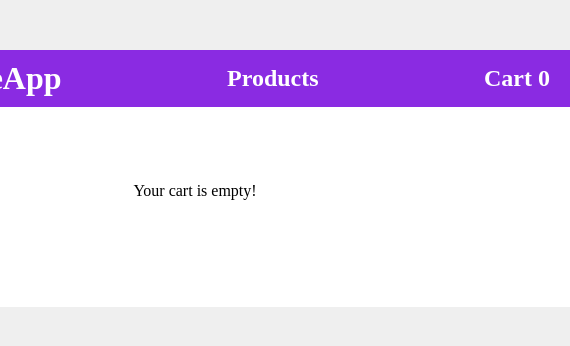
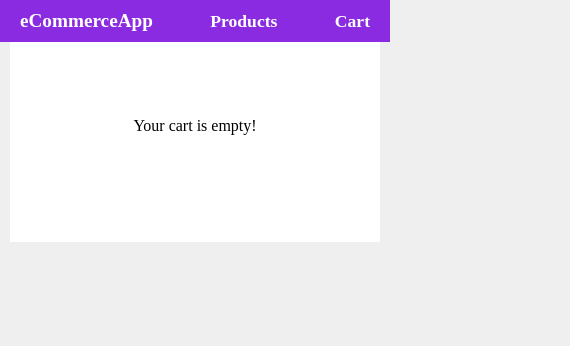
Before and after one commit to AlexDegerman/e-commerce-app-ts, a React (Vite) app: page /cart in a window 390 px wide. Shown: the top 346 px of the page, 570 px wide, since content can reach past the window. Built offline with nearby package versions, Linux system fonts and the light colour scheme.

Commit message:
Add mobile responsiveness

```diff
--- a/src/App.css
+++ b/src/App.css
@@ -12,7 +12,7 @@
 
 .main-content {
   background-color: #FFFFFF;
-  width: 750px;
+  width: clamp(280px, 95%, 750px);
   display: flex;
   flex-direction: column;
   align-items: center;
--- a/src/components/Cart.tsx
+++ b/src/components/Cart.tsx
@@ -3,7 +3,7 @@
 import "../styles/Cart.css";
 
 const Cart = () => {
-  const { cartItems, removeFromCart } = useCart()
+  const { cartItems, removeFromCart, clearCart } = useCart()
 
    const totalPrice = cartItems.reduce((total, item) => total + (item.price * (item.quantity || 1)), 0)
 
@@ -30,6 +30,9 @@
         <button onClick={() => removeFromCart(item.id)}>Remove</button>
       </div>
     ))}
+    <div className="clear-cart">
+      <button className="clear-cart-button" onClick={clearCart}>Remove all</button>
+    </div>
     <div className="cart-total">
       <h3>Total Price: ${totalPrice.toFixed(2)}</h3>
     </div>
--- a/src/components/Header.tsx
+++ b/src/components/Header.tsx
@@ -9,7 +9,8 @@
     <div className="header">
       <Link to="/" className="header-link"><h1>eCommerceApp</h1></Link>
       <Link to="/product-list" className="header-link"><h2>Products</h2></Link>
-      <Link to="/cart" className="header-link"><h2>Cart {cartItems.length}</h2></Link>
+      <Link to="/cart" className="header-link"><h2>Cart {cartItems.length > 0 && cartItems.length}</h2>
+      </Link>
     </div>
   )
 }
--- a/src/components/ProductPage.tsx
+++ b/src/components/ProductPage.tsx
@@ -27,7 +27,7 @@
   const stockAmount = Math.floor(Math.random() * (200 - 100 + 1)) + 100
 
   if (!product) {
-    return <div>Product not found</div>
+    return <div className="not-found">Product not found</div>
   }
 
   const handleQuantityChange = (e: React.ChangeEvent<HTMLSelectElement>): void => {
--- a/src/index.css
+++ b/src/index.css
@@ -3,8 +3,3 @@
   padding: 0;
   box-sizing: border-box;
 }
-
-html, body {
-  width: 100%;
-  height: 100%;
-}
--- a/src/providers/CartProvider.tsx
+++ b/src/providers/CartProvider.tsx
@@ -55,12 +55,23 @@
     })
   }
 
+  const clearCart = (): void => {
+    setCartItems([])
+    localStorage.removeItem("cartItems")
+  }
+
   useEffect(() => {
     localStorage.setItem("cartItems", JSON.stringify(cartItems))
   }, [cartItems])
 
   return (
-    <CartContext.Provider value={{ cartItems, addToCart, removeFromCart, updateCartItemQuantity}}>
+    <CartContext.Provider value={{
+      cartItems,
+      addToCart,
+      removeFromCart,
+      updateCartItemQuantity,
+      clearCart
+    }}>
       {children}
     </CartContext.Provider>
   )
--- a/src/styles/Cart.css
+++ b/src/styles/Cart.css
@@ -106,3 +106,36 @@
 .item-name {
   text-decoration: none;
 }
+
+@media (max-width: 680px) {
+  .cart-item {
+    flex-direction: column;
+    align-items: flex-start;
+    gap: 15px;
+  }
+
+  .cart-image {
+    height: auto;
+    max-height: 150px;
+  }
+
+  .item-name h3 {
+    font-size: 1.1rem;
+  }
+
+  .item-price-details {
+    align-items: flex-start;
+  }
+
+  .cart-total h3 {
+    font-size: 1.2rem;
+  }
+
+  .cart-container h1 {
+    font-size: 1.5rem;
+  }
+
+  .cart-item button, .clear-cart-button {
+    width: 100%;
+  }
+}
--- a/src/styles/Header.css
+++ b/src/styles/Header.css
@@ -5,7 +5,7 @@
   justify-content: space-between;
   background-color: #8A2BE2;
   color: white;
-  width: 750px;
+  width: clamp(280px, 100%, 750px);
   margin-top: 50px;
   padding: 10px 20px;
 }
@@ -19,3 +19,17 @@
   color: #FFD700;
   text-decoration: underline;
 }
+
+@media (max-width: 475px) {
+  h1 {
+    font-size: 1.2rem;
+  }
+
+  h2 {
+    font-size: 1.1rem;
+  }
+
+  .header {
+    margin-top: 0px;
+  }
+}
--- a/src/styles/HomePage.css
+++ b/src/styles/HomePage.css
@@ -2,7 +2,7 @@
   display: flex;
   flex-direction: column;
   align-items: center;
-  width: 500px;
+  width: clamp(280px, 95%, 500px);
 }
 
 .promoted-products-carousel {
@@ -14,6 +14,7 @@
   background-size: cover;
   background-position: center;
   position: relative;
+  transition: opacity 0.5s ease-in-out;
 }
 
 .carousel-overlay {
@@ -52,3 +53,9 @@
 .more-products-message {
   margin: 10px;
 }
+
+@media (max-width: 475px) {
+  .featured-products-grid {
+    grid-template-columns: repeat(2, 1fr);
+  }
+}
--- a/src/styles/ProductList.css
+++ b/src/styles/ProductList.css
@@ -8,7 +8,7 @@
 .product-grid {
   display: grid;
   grid-template-columns: repeat(4, 1fr);
-  width: 750px;
+   width: clamp(280px, 95%, 750px);
 }
 
 .product-card {
@@ -58,3 +58,12 @@
 #category-select option {
   padding: 8px;
 }
+
+@media (max-width: 475px) {
+  .product-grid {
+    grid-template-columns: repeat(2, 1fr);
+  }
+  .product-image {
+    height: 100px;
+  }
+}
--- a/src/styles/ProductPage.css
+++ b/src/styles/ProductPage.css
@@ -1,16 +1,14 @@
-.product-page-container {
-  color: black;
-  background-color: #FFFFFF;
-  width: 750px;
-  height: 1000px;
-  padding-bottom: 50px;
-}
-
 .product-page-image{
   width: 100%;
   height: 400px;
   object-fit: cover;
   border-radius: 8px;
+}
+
+.product-page-container {
+  color: black;
+  background-color: #FFFFFF;
+  padding-bottom: 50px;
 }
 
 .product-details {
@@ -88,3 +86,29 @@
   gap: 8px;
   z-index: 1000;
 }
+
+.not-found {
+  color: black;
+  margin-top: 75px;
+}
+
+@media (max-width: 475px) {
+  .product-details {
+    flex-direction: column;
+  }
+
+  .product-description, .product-info {
+    width: 100%;
+    padding: 10px 0;
+  }
+
+  .notification {
+    top: 160px;
+    left: 2%;
+    padding: 8px 16px;
+  }
+
+  .product-page-image{
+    height: 200px;
+  }
+}
```
